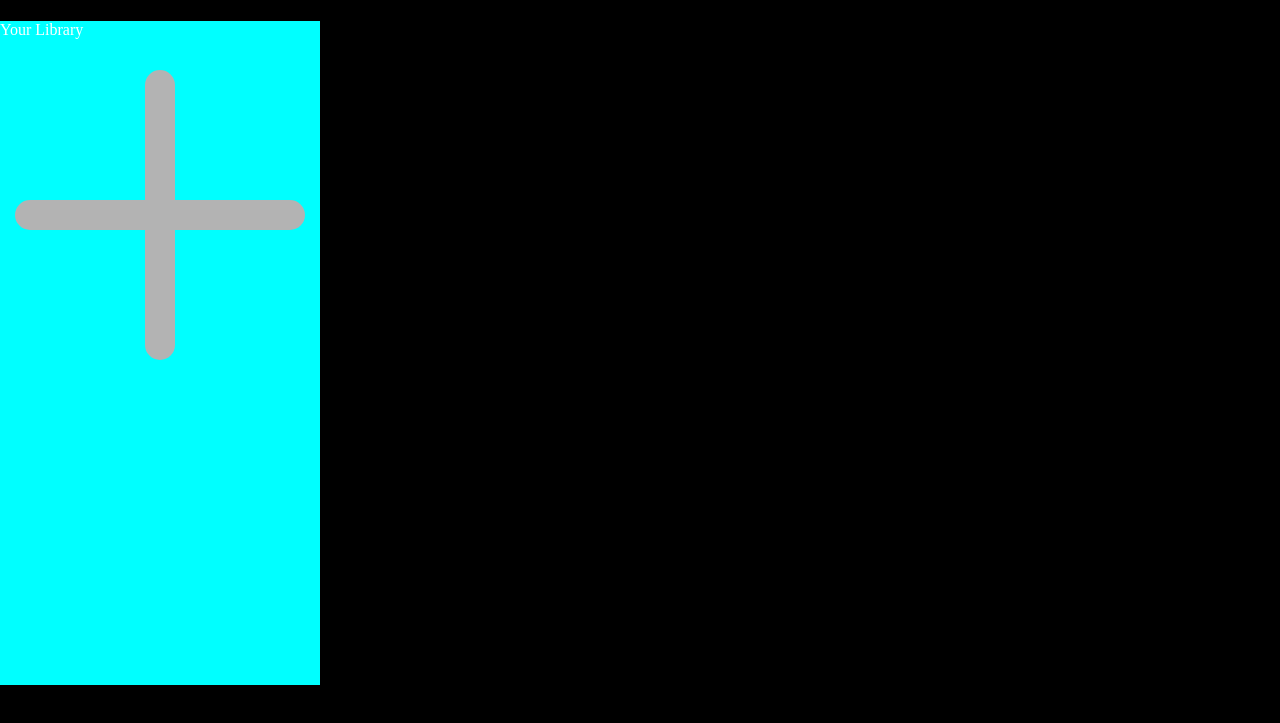
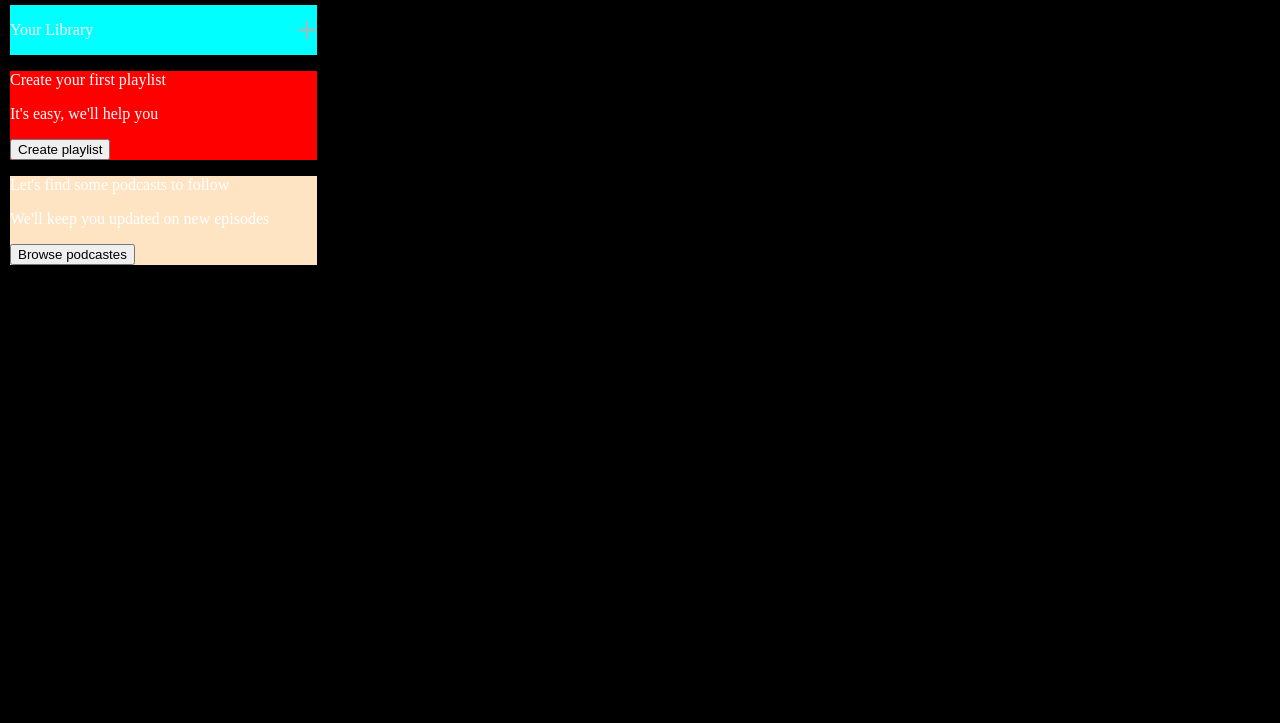
Before and after one commit to Divyanshu2529/Spotify-Clone, a plain HTML site: page index.html in a window 1280 px wide. Shown: the part 61-784 px from the top of the page. Drawn offline with Linux system fonts and the light colour scheme.

Commit message:
working on left side

```diff
--- a/index.html
+++ b/index.html
@@ -41,15 +41,45 @@
     </header>
     <main>
         <div class="second_part">
-            <div>
+            <div class = "left">
                 <div class="left_side">
                     <p>Your Library</p>
-                    <img src="images/plus_sign.svg" alt="Plus Sign">
+                    <img class="plus_sign" src="images/plus_sign.svg" alt="Plus Sign">
                 </div>
-            </div>
 
-            <div>
+                <div class="left_side_two">
+                    <p> Create your first playlist </p>
+                    <p> It's easy, we'll help you</p>
+                    <button> Create playlist</button>
+                </div>
 
+                <div class="left_side_three">
+                    <p> Let's find some podcasts to follow </p>
+                    <p> We'll keep you updated on new episodes </p>
+                    <button> Browse podcastes </button>
+                </div>
+
+                <div class="left_side_four">
+                    <div>
+
+                    </div>
+
+                    <div>
+
+                    </div>
+
+                    <div>
+
+                    </div>
+
+                    <div>
+
+                    </div>
+                </div>
+
+                <div class="left_side_five">
+
+                </div>
             </div>
         </div>
     </main>
--- a/style.css
+++ b/style.css
@@ -177,8 +177,28 @@ header{
     transform: scale(1.05);
 }
 
+.left{
+    padding: 0 10px;
+    margin: 0;
+    width: 24vw;
+}
+
 .left_side{
-    width: 25vw;
-    height: 83vh;
     background-color: aqua;
+    display: flex;
+    justify-content: space-between;
+    align-items: center;
 }
+
+.plus_sign{
+    height: 20px;
+    width: 20px;
+}
+
+.left_side_two{
+    background-color: red;
+}
+
+.left_side_three{
+    background-color: bisque;
+}
```
